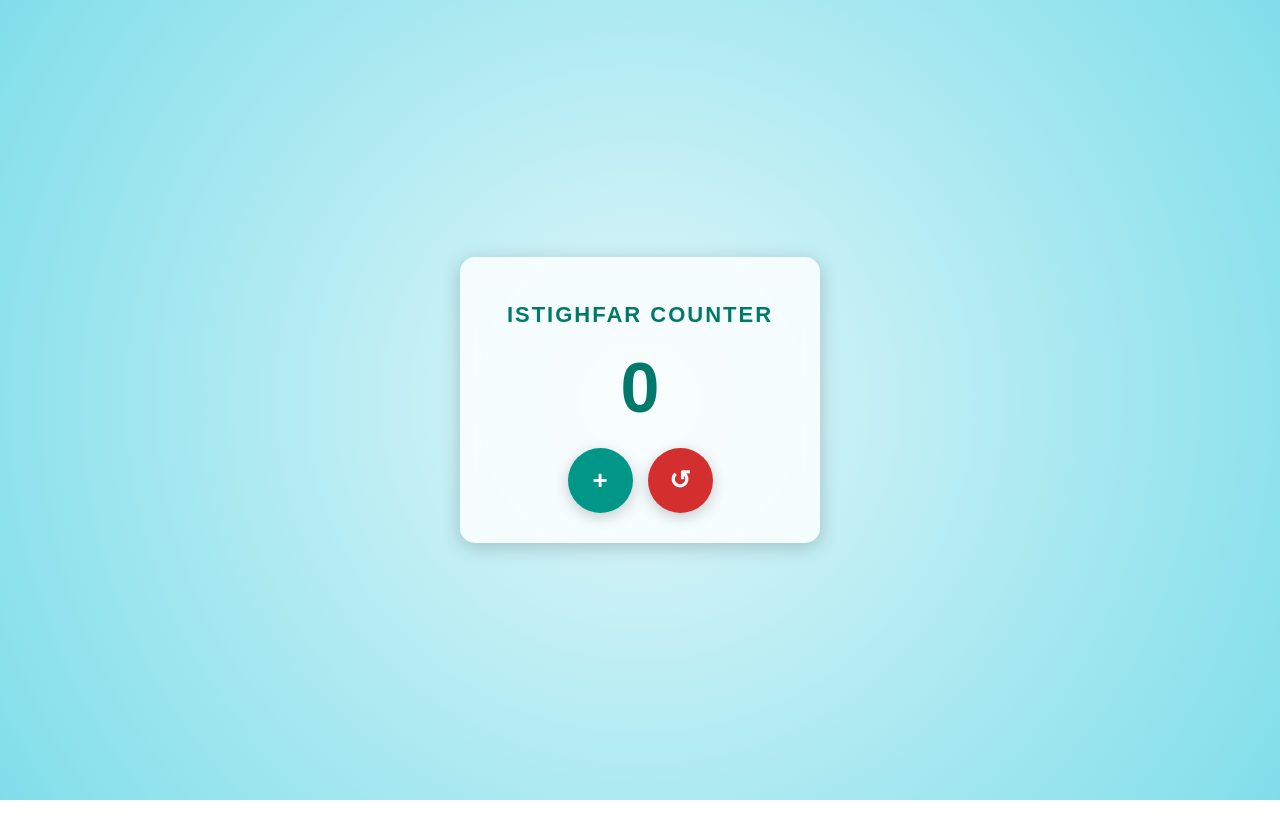
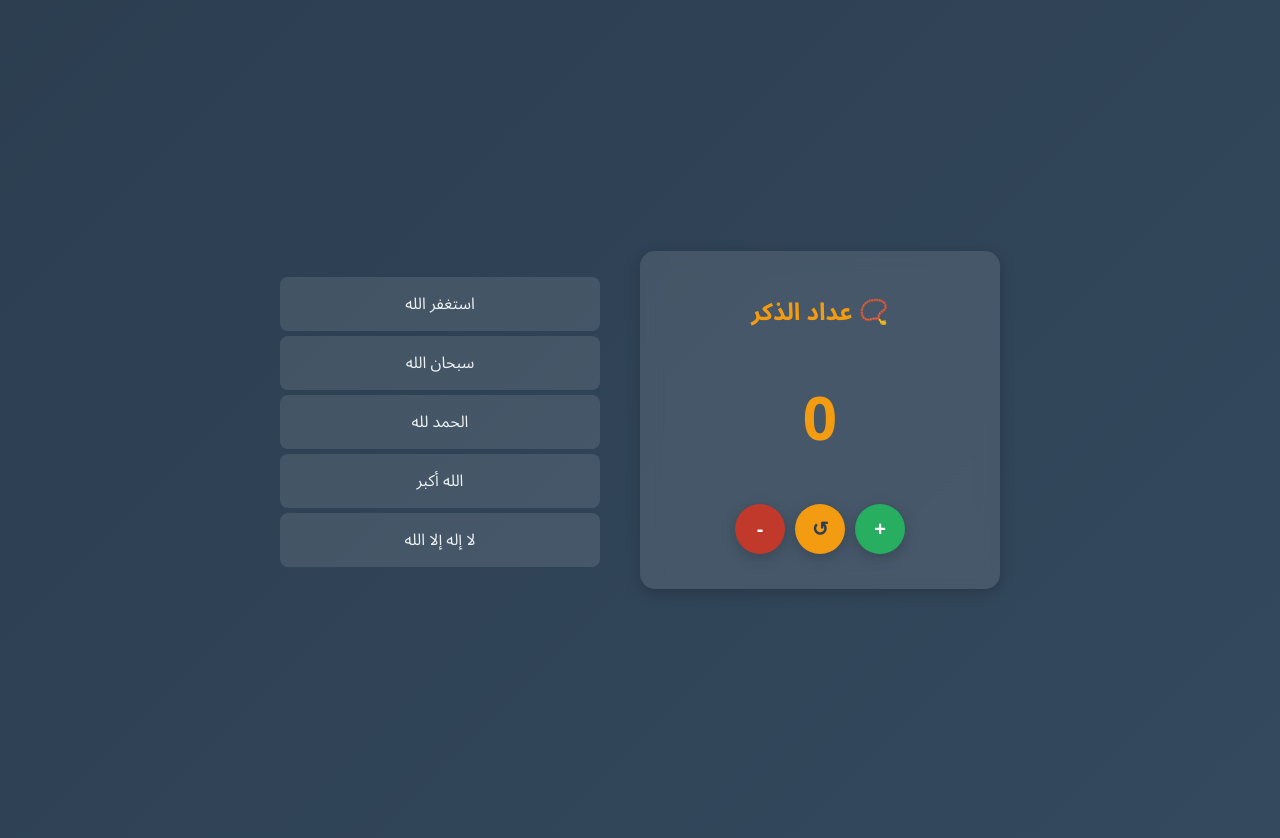
Before and after one commit to Abdelhakim-Baalla/Istighfar-Counter, a plain HTML site: page index.html in a window 1280 px wide. Before the commit the page ends 800 px from the top, so only its background shows below. Drawn offline with Linux system fonts and the light colour scheme.

Commit message:
J'ai changer le design et aussi J'ai ajouter une method qui va changer le titre principale par le dikr selectionner

```diff
--- a/index.html
+++ b/index.html
@@ -1,21 +1,32 @@
 <!DOCTYPE html>
-<html lang="en">
+<html lang="ar">
 <head>
     <meta charset="UTF-8">
     <meta name="viewport" content="width=device-width, initial-scale=1.0">
-    <title>Istighfar Counter</title>
+    <title>عداد الذكر</title>
     <link rel="stylesheet" href="style.css">
 </head>
 <body>
-
+<div class="two-div">
     <div class="counter-container">
-        <h1>Istighfar Counter</h1>
+        <h1>📿 عداد الذكر</h1>
         <div class="count" id="count">0</div>
         <div class="buttons">
             <button class="increment" id="increment">+</button>
             <button class="reset" id="reset">↺</button>
+            <button class="decrement" id="decrement">-</button>
         </div>
+
     </div>
+
+    <ul class="dhikr-list">
+        <li onclick="setDhikr('استغفر الله')">استغفر الله</li>
+        <li onclick="setDhikr('سبحان الله')">سبحان الله</li>
+        <li onclick="setDhikr('الحمد لله')">الحمد لله</li>
+        <li onclick="setDhikr('الله أكبر')">الله أكبر</li>
+        <li onclick="setDhikr('لا إله إلا الله')">لا إله إلا الله</li>
+    </ul>
+</div>
 
 
     <script src="script.js"></script>
--- a/script.js
+++ b/script.js
@@ -1,5 +1,6 @@
 var counter = document.getElementById('count');
 var increment = document.getElementById('increment');
+var  decrement = document.getElementById('decrement')
 var reset = document.getElementById('reset');
 
 
@@ -8,8 +9,22 @@ increment.addEventListener('click', function(){
     count++;
     counter.innerText = count;
 });
+decrement.addEventListener('click',function(){
+    if (count == 0){
+        return;
+    }
+
+    count--;
+    counter.innerHTML = count;
+})
 
 reset.addEventListener('click', function(){
     count = 0;
     counter.innerText = count;
 });
+
+function setDhikr(dhikr) {
+    document.querySelector('h1').innerText = `📿 ${dhikr}`;
+    count = 0;
+    counter.innerText = count;
+}
--- a/style.css
+++ b/style.css
@@ -1,54 +1,68 @@
+@import url('https://fonts.googleapis.com/css2?family=Noto+Sans+Arabic:wght@400;700&display=swap');
+
 body {
-    font-family: 'Arial', sans-serif;
+    font-family: 'Noto Sans Arabic', sans-serif;
+    text-align: center;
+    direction: rtl;
+    background: linear-gradient(135deg, #2c3e50, #34495e); /* Couleur de fond plus douce */
+    color: #ecf0f1; /* Texte en gris clair */
     display: flex;
     flex-direction: column;
     align-items: center;
     justify-content: center;
-    height: 100vh;
-    background: radial-gradient(circle, #e0f7fa, #80deea);
+    min-height: 100vh;
     margin: 0;
-    color: #333;
+    padding: 20px;
 }
+
 .counter-container {
-    background: rgba(255, 255, 255, 0.8);
-    padding: 30px;
+    background: rgba(255, 255, 255, 0.1); /* Arrière-plan plus transparent */
+    padding: 20px;
     border-radius: 15px;
-    box-shadow: 0 4px 20px rgba(0, 0, 0, 0.2);
+    box-shadow: 0 4px 15px rgba(0, 0, 0, 0.2);
     text-align: center;
     backdrop-filter: blur(10px);
-    width: 300px;
+    width: 100%;
+    max-width: 320px;
     transition: transform 0.2s ease-in-out;
+    margin-bottom: 20px;
 }
+
 .counter-container:hover {
     transform: scale(1.05);
 }
+
 h1 {
-    font-size: 22px;
-    text-transform: uppercase;
-    letter-spacing: 2px;
-    color: #00796b;
+    font-size: 24px;
+    color: #f39c12; /* Couleur dorée pour le titre */
+    margin-bottom: 15px;
 }
+
 .count {
-    font-size: 70px;
+    font-size: 60px;
     font-weight: bold;
     margin: 20px 0;
-    color: #00796b;
+    color: #f39c12; /* Couleur dorée pour le compteur */
     transition: transform 0.2s ease-in-out;
 }
+
 .count.updated {
     transform: scale(1.2);
 }
+
 .buttons {
     display: flex;
     justify-content: center;
-    gap: 15px;
+    gap: 10px;
+    margin-bottom: 15px;
 }
+
 button {
-    width: 65px;
-    height: 65px;
+    width: 50px;
+    height: 50px;
     border: none;
     border-radius: 50%;
-    font-size: 26px;
+    font-size: 20px;
     font-weight: bold;
     cursor: pointer;
     transition: all 0.3s ease-in-out;
@@ -58,13 +72,65 @@ button {
     color: white;
     box-shadow: 0 4px 15px rgba(0, 0, 0, 0.2);
 }
+
 .increment {
-    background: #009688;
+    background: #27ae60; /* Vert */
 }
+
+.decrement {
+    background: #c0392b; /* Rouge */
+}
+
 .reset {
-    background: #d32f2f;
+    background: #f39c12; /* Orange */
+    color: #2c3e50; /* Texte sombre pour le bouton reset */
 }
+
 button:hover {
     transform: scale(1.1);
     box-shadow: 0 6px 20px rgba(0, 0, 0, 0.3);
 }
+
+.dhikr-list {
+    list-style: none;
+    padding: 0;
+    margin-top: 20px;
+    width: 100%;
+    max-width: 320px;
+}
+
+.dhikr-list li {
+    background: rgba(255, 255, 255, 0.1); /* Arrière-plan plus transparent */
+    padding: 10px;
+    margin: 5px 0;
+    border-radius: 8px;
+    cursor: pointer;
+    font-size: 16px;
+    transition: all 0.3s ease-in-out;
+}
+
+.dhikr-list li:hover {
+    background: #f39c12; /* Couleur dorée au survol */
+    color: #2c3e50; /* Texte sombre au survol */
+    transform: scale(1.05);
+}
+
+.two-div {
+    display: flex;
+    flex-direction: column;
+    align-items: center;
+    gap: 20px;
+    width: 100%;
+}
+
+@media (min-width: 768px) {
+    .two-div {
+        flex-direction: row;
+        justify-content: center;
+        gap: 40px;
+    }
+
+    .counter-container {
+        margin-bottom: 0;
+    }
+}
```
